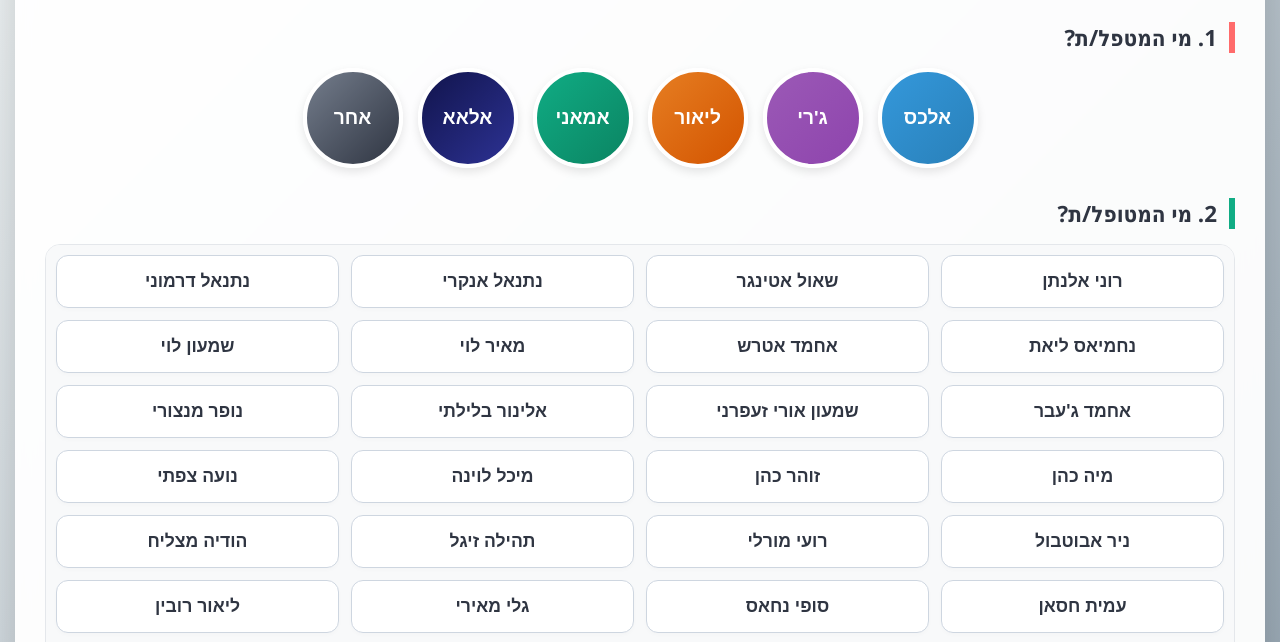
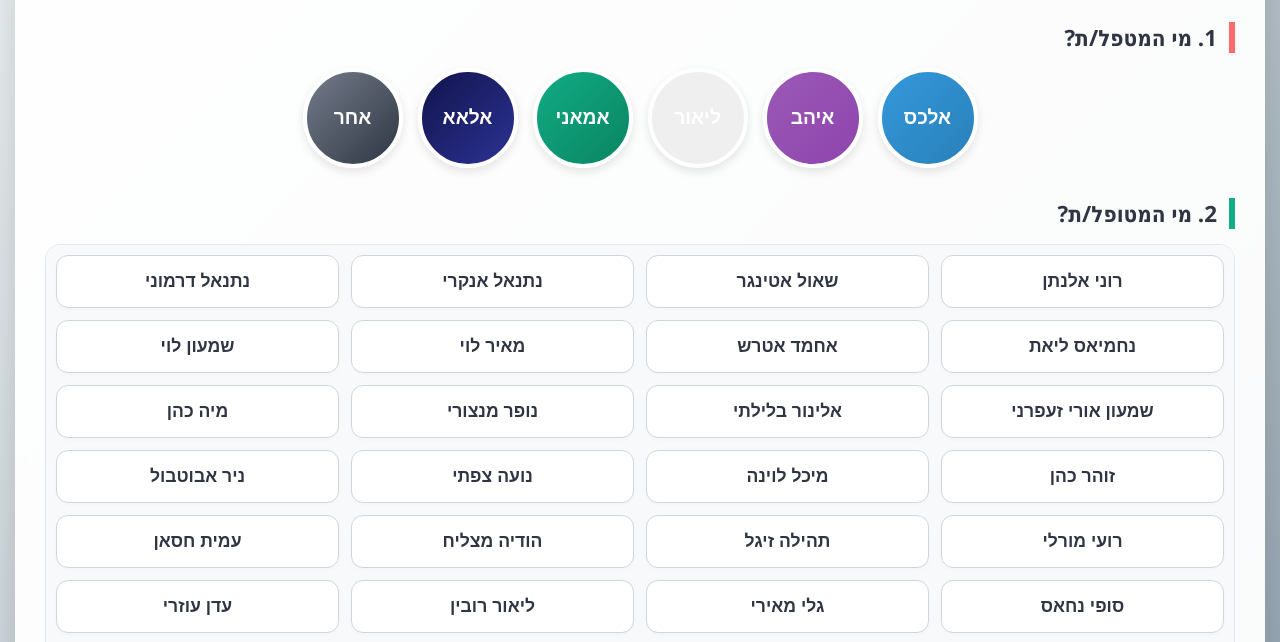
Before and after one commit to orya21/tipul, a plain HTML site: page index.html in a window 1280 px wide. Shown: the part 133-775 px from the top of the page. Drawn offline with Linux system fonts and the light colour scheme.

Commit message:
Update index.html

```diff
--- a/index.html
+++ b/index.html
@@ -81,8 +81,8 @@
 
         /* צבעים ייחודיים למטפלים */
         .circle-btn[data-name="אלכס"] { background: linear-gradient(135deg, #3498db, #2980b9); }
-        .circle-btn[data-name="ג'רי"] { background: linear-gradient(135deg, #9b59b6, #8e44ad); }
-        .circle-btn[data-name="ליאור"] { background: linear-gradient(135deg, #e67e22, #d35400); }
+        .circle-btn[data-name="איהב"] { background: linear-gradient(135deg, #9b59b6, #8e44ad); }
+        .circle-btn[data-name=""] { background: linear-gradient(135deg, #e67e22, #d35400); }
         .circle-btn[data-name="אמאני"] { background: linear-gradient(135deg, #10ac84, #0b8462); }
         .circle-btn[data-name="אלאא"] { background: linear-gradient(135deg, #11144c, #2d3294); }
         .circle-btn[data-name="אחר"] { background: linear-gradient(135deg, #747d8c, #2f3542); }
@@ -189,7 +189,7 @@
         <h2>1. מי המטפל/ת?</h2>
         <div class="caregivers-grid">
             <button class="circle-btn" data-name="אלכס">אלכס</button>
-            <button class="circle-btn" data-name="ג'רי">ג'רי</button>
+            <button class="circle-btn" data-name="איהב">איהב</button>
             <button class="circle-btn" data-name="ליאור">ליאור</button>
             <button class="circle-btn" data-name="אמאני">אמאני</button>
             <button class="circle-btn" data-name="אלאא">אלאא</button>
@@ -206,7 +206,6 @@
             <button class="patient-btn" data-name="אחמד אטרש">אחמד אטרש</button>
             <button class="patient-btn" data-name="מאיר לוי">מאיר לוי</button>
             <button class="patient-btn" data-name="שמעון לוי">שמעון לוי</button>
-            <button class="patient-btn" data-name="אחמד ג'עבר">אחמד ג'עבר</button>
             <button class="patient-btn" data-name="שמעון אורי זעפרני">שמעון אורי זעפרני</button>
             <button class="patient-btn" data-name="אלינור בלילתי">אלינור בלילתי</button>
             <button class="patient-btn" data-name="נופר מנצורי">נופר מנצורי</button>
```
